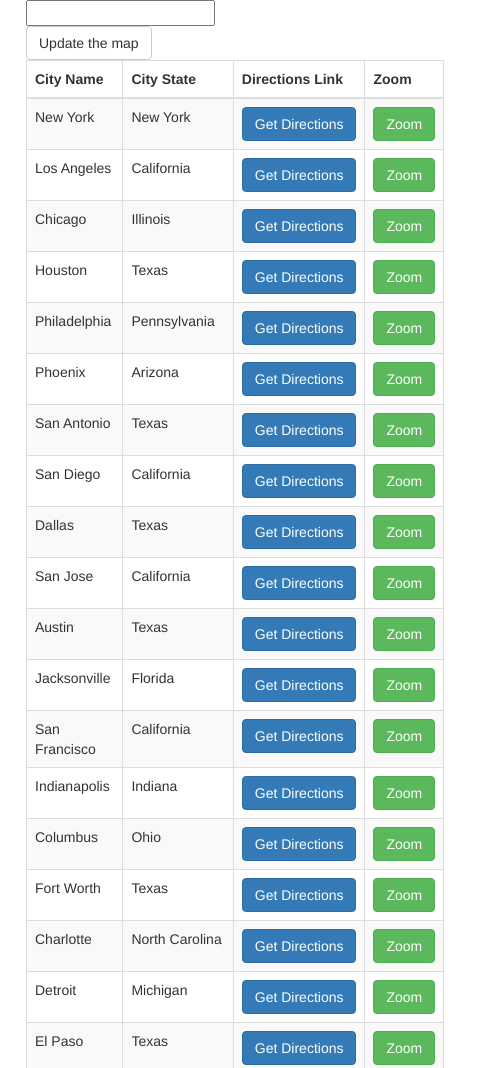
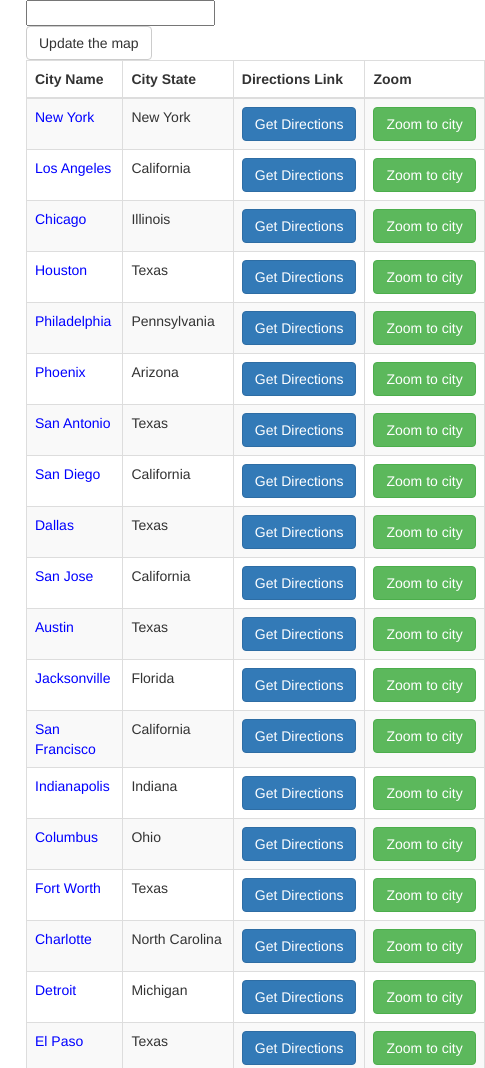
Before and after one commit to chris-malloy/google-maps-practice, a plain HTML site: page index.html in a window 1280 px wide. Shown: the top 1068 px of the page, 949-1434 px from the left, 485 px wide, since content can reach past the window. Drawn offline with nearby package versions, Linux system fonts and the light colour scheme; some packages are replaced by stand-ins of ours.

Commit message:
working with zoom and directions

```diff
--- a/index.html
+++ b/index.html
@@ -1,32 +1,37 @@
 <!DOCTYPE html>
-<html lang="en">
+<html>
 
 <head>
-    <meta charset="UTF-8">
-    <meta name="viewport" content="width=device-width, initial-scale=1.0">
-    <meta http-equiv="X-UA-Compatible" content="ie=edge">
-    <link href="https://maxcdn.bootstrapcdn.com/bootstrap/3.3.7/css/bootstrap.min.css" rel="stylesheet" integrity="sha384-BVYiiSIFeK1dGmJRAkycuHAHRg32OmUcww7on3RYdg4Va+PmSTsz/K68vbdEjh4u" crossorigin="anonymous">
-    <link rel="stylesheet" href="styles.css">
+    <title></title>
 
-    <!-- jQuery -->
+
+    <link rel="stylesheet" href="https://maxcdn.bootstrapcdn.com/bootstrap/3.3.7/css/bootstrap.min.css" integrity="sha384-BVYiiSIFeK1dGmJRAkycuHAHRg32OmUcww7on3RYdg4Va+PmSTsz/K68vbdEjh4u" crossorigin="anonymous">
+    <link rel="stylesheet" type="text/css" href="styles.css">
+
+
+    <!-- jQuery  -->
     <script src="https://ajax.googleapis.com/ajax/libs/jquery/3.2.1/jquery.min.js"></script>
-    <!-- google maps - <script type="text/javascript" src="scripts.js"></script>-->
-    <script src="https://maps.googleapis.com/maps/api/js?key=AIzaSyCpbuXvViKMig1sGUmJjC_GLF0PCXoET3k&callback=initMap" async defer></script>
+
+    <!-- google maps -->
+    <script src="https://maps.googleapis.com/maps/api/js?key=AIzaSyB1TSCiV6L80P0PdYJ0QuYEdLKBpr-AgUk&libraries=places" async defer></script>
+
     <!-- cities data -->
     <script type="text/javascript" src="cities.js"></script>
-    <!-- custom js -->
+    <!-- places data -->
+    <script type="text/javascript" src="places.js"></script>
+    <!-- custom JS -->
     <script type="text/javascript" src="scripts.js"></script>
 
-    <title>Google Maps Pratice</title>
+
 </head>
 
 <body>
 
-    <!-- ***MAP*** -->
-    <div class="col-sm-9" id="map"></div>
-    <!-- ***CITIES*** -->
-    <div class="col-sm-3" id="cities-list">
-        <form id="filter-form" type="text" action="">
+    <!-- A place for the map to live -->
+    <div id="map" class="col-sm-9"></div>
+    <!-- A place for the list of cities to live -->
+    <div id="cities-list" class="col-sm-3">
+        <form id="filter-form" type="text">
             <input id="filter-input" type="text">
             <button type="submit" class="btn btn-default">Update the map</button>
         </form>
@@ -42,6 +47,8 @@
             </tbody>
         </table>
     </div>
+
+
 </body>
 
 </html>
--- /dev/null
+++ b/places.js
@@ -0,0 +1,99 @@
+var PlacesTypes = [
+    'accounting',
+    'airport',
+    'amusement_park',
+    'aquarium',
+    'art_gallery',
+    'atm',
+    'bakery',
+    'bank',
+    'bar',
+    'beauty_salon',
+    'bicycle_store',
+    'book_store',
+    'bowling_alley',
+    'bus_station',
+    'cafe',
+    'campground',
+    'car_dealer',
+    'car_rental',
+    'car_repair',
+    'car_wash',
+    'casino',
+    'cemetery',
+    'church',
+    'city_hall',
+    'clothing_store',
+    'convenience_store',
+    'courthouse',
+    'dentist',
+    'department_store',
+    'doctor',
+    'electrician',
+    'electronics_store',
+    'embassy',
+    'establishment (deprecated)',
+    'finance (deprecated)',
+    'fire_station',
+    'florist',
+    'food (deprecated)',
+    'funeral_home',
+    'furniture_store',
+    'gas_station',
+    'general_contractor (deprecated)',
+    'grocery_or_supermarket',
+    'gym',
+    'hair_care',
+    'hardware_store',
+    'health (deprecated)',
+    'hindu_temple',
+    'home_goods_store',
+    'hospital',
+    'insurance_agency',
+    'jewelry_store',
+    'laundry',
+    'lawyer',
+    'library',
+    'liquor_store',
+    'local_government_office',
+    'locksmith',
+    'lodging',
+    'meal_delivery',
+    'meal_takeaway',
+    'mosque',
+    'movie_rental',
+    'movie_theater',
+    'moving_company',
+    'museum',
+    'night_club',
+    'painter',
+    'park',
+    'parking',
+    'pet_store',
+    'pharmacy',
+    'physiotherapist',
+    'place_of_worship (deprecated)',
+    'plumber',
+    'police',
+    'post_office',
+    'real_estate_agency',
+    'restaurant',
+    'roofing_contractor',
+    'rv_park',
+    'school',
+    'shoe_store',
+    'shopping_mall',
+    'spa',
+    'stadium',
+    'storage',
+    'store',
+    'subway_station',
+    'synagogue',
+    'taxi_stand',
+    'train_station',
+    'transit_station',
+    'travel_agency',
+    'university',
+    'veterinary_care',
+    'zoo'
+];
--- a/scripts.js
+++ b/scripts.js
@@ -1,55 +1,74 @@
-console.log(cities)
-
-// this functions like document.ready()
-function initMap() {
-    console.log("Map loaded")
+$(document).ready(function() {
+    var google = window.google;
+    // console.log('map loaded');
+    // geographic center of the US
     myLatlng = {
         lat: 40.0000,
         lng: -98.0000
     };
+    // Init the map to load at geoCenter, zoom 4
     var map = new google.maps.Map(document.getElementById('map'), {
         zoom: 4,
         center: myLatlng
-        })
+    });
     // markers array
     var markers = [];
     // global infoWindow for everyone to share
     var infoWindow = new google.maps.InfoWindow({});
-    // loop through the cities aray which is in cities.js
+    // loop through the cities array which is in cities.js
     var listHTML = '';
     cities.map((city) => {
         createMarker(city);
         listHTML += addCityToList(city);
     });
     $('#cities-table tbody').html(listHTML);
+    $('.city-name').click(function() {
+        // trigger will simulate any google maps event
+        // 2 args what element and which event
+        var index = $(this).attr('index');
+        google.maps.event.trigger(markers[index], "click");
+    });
+    $('.city-zoom').click(function() {
+        console.log($(this))
+        var index = $(this).attr('index');
+        // console.log(cities)
+        zoomToCity(cities[index].lat, cities[index].lon)
+    });
+    $('.city-directions').click(function() {
+        var index = $(this).attr('index')
+    })
+
+    // Add submit listener to the form
     $('#filter-form').submit(function(event) {
-        // wipe out all markers
-        // so that you can view the only the markers that the user wants
-        markers.map(function(marker) {
+        // wipe out all the markers
+        markers.map((marker) => {
             marker.setMap(null);
         });
+
+
         event.preventDefault();
-        console.log("User submission");
-        // set our user input to lower case
+        // user submitted the input box
+        // console.log("User submission!");
         var userSearch = $('#filter-input').val().toLowerCase();
         listHTML = '';
         cities.map((city) => {
-            // set all city names to lower case in our cities object
             var cityName = city.city.toLowerCase();
-            if (city.city.indexOf(userSearch) !== -1) {
-                // the city we are on, contains the search text the user entered
+            if (cityName.indexOf(userSearch) > -1) {
+                // The city we are on, contains the search text the user entered
                 createMarker(city);
                 listHTML += addCityToList(city);
             }
         });
+        $('#cities-table tbody').html(listHTML);
+
     });
 
-    function addCityToList(city) {
+    function addCityToList(city, index) {
         var newHTML = '<tr>';
-        newHTML += `<td class="city-name">${city.city}</td>`;
+        newHTML += `<td class="city-name" index=${city.yearRank - 1}>${city.city}</td>`;
         newHTML += `<td class="city-state">${city.state}</td>`;
         newHTML += `<td class="city-directions"><button class="btn btn-primary">Get Directions</button></td>`;
-        newHTML += `<td class="city-zoom"><button class="btn btn-success">Zoom</button></td>`;
+        newHTML += `<td class="city-zoom"><button class="btn btn-success">Zoom to city</button></td>`;
         newHTML += '</tr>'
         return newHTML;
     }
@@ -61,7 +80,9 @@ function initMap() {
                 lat: city.lat,
                 lng: city.lon
             }
+            // set up a marker for current city
         var marker = new google.maps.Marker({
+            // WHERE
             position: cityLL,
             map: map,
             title: city.city
@@ -70,17 +91,46 @@ function initMap() {
         // addListener takes 3 args:
         // 1. What
         // 2. Event
-        // 3. Code to run
+        // 3. Code to run...
         google.maps.event.addListener(marker, 'click', () => {
-
+            // all infoWindows (becuase they are constructors), have a setContent
+            // method which is like .html("blah blah blah")
             var infoWindowHTML = `<h2>${city.city}</h2>`
             infoWindowHTML += `<h4>City population: ${city.yearEstimate}</h4>`
+            infoWindowHTML += '<img src="https://upload.wikimedia.org/wikipedia/en/thumb/0/03/Wonder_Woman_%28DC_Rebirth%29.jpg/170px-Wonder_Woman_%28DC_Rebirth%29.jpg">';
+            infoWindow.setContent(infoWindowHTML);
             // open takes 2 args:
-                // 1. Map to open to infoWindow on
-                // 2. Where to put the infoWindow on the map
-            infoWindow.setContent(infoWindowHTML);
+            // 1. Map to open the infoWindow on
+            // 2. Where to put the infoWindow on teh map
             infoWindow.open(map, marker);
         })
         markers.push(marker);
     }
-};
+    // Lat/lon will correspond to one of our cities
+    function zoomToCity(lat, lon) {
+        // google maps api has a constructor to make a latlng object
+        var LL = new google.maps.LatLng(lat, lon);
+        console.log(LL);
+        console.log(lat, lon);
+        map = new google.maps.Map(
+            document.getElementById('map'), {
+                zoom: 15,
+                center: LL
+            }
+        );
+        infoWindow = new google.maps.InfoWindow();
+        var places = new google.maps.places.PlacesService(map);
+        // places has a method called "nearbySearch" that we pas an object with
+        // 1. location
+        // 2. radius
+        // 3. type
+        places.nearbySearch({
+            location: LL,
+            radius: 500,
+            type: ['stadium']
+
+        }, function(results, status) {
+            console.log(results);
+        });
+    }
+});
--- a/styles.css
+++ b/styles.css
@@ -1,3 +1,8 @@
 #map {
     height: 100vh;
 }
+
+.city-name {
+    cursor: pointer;
+    color: blue;
+}
```
Lines whose indentation alone changed are shown as unchanged.
